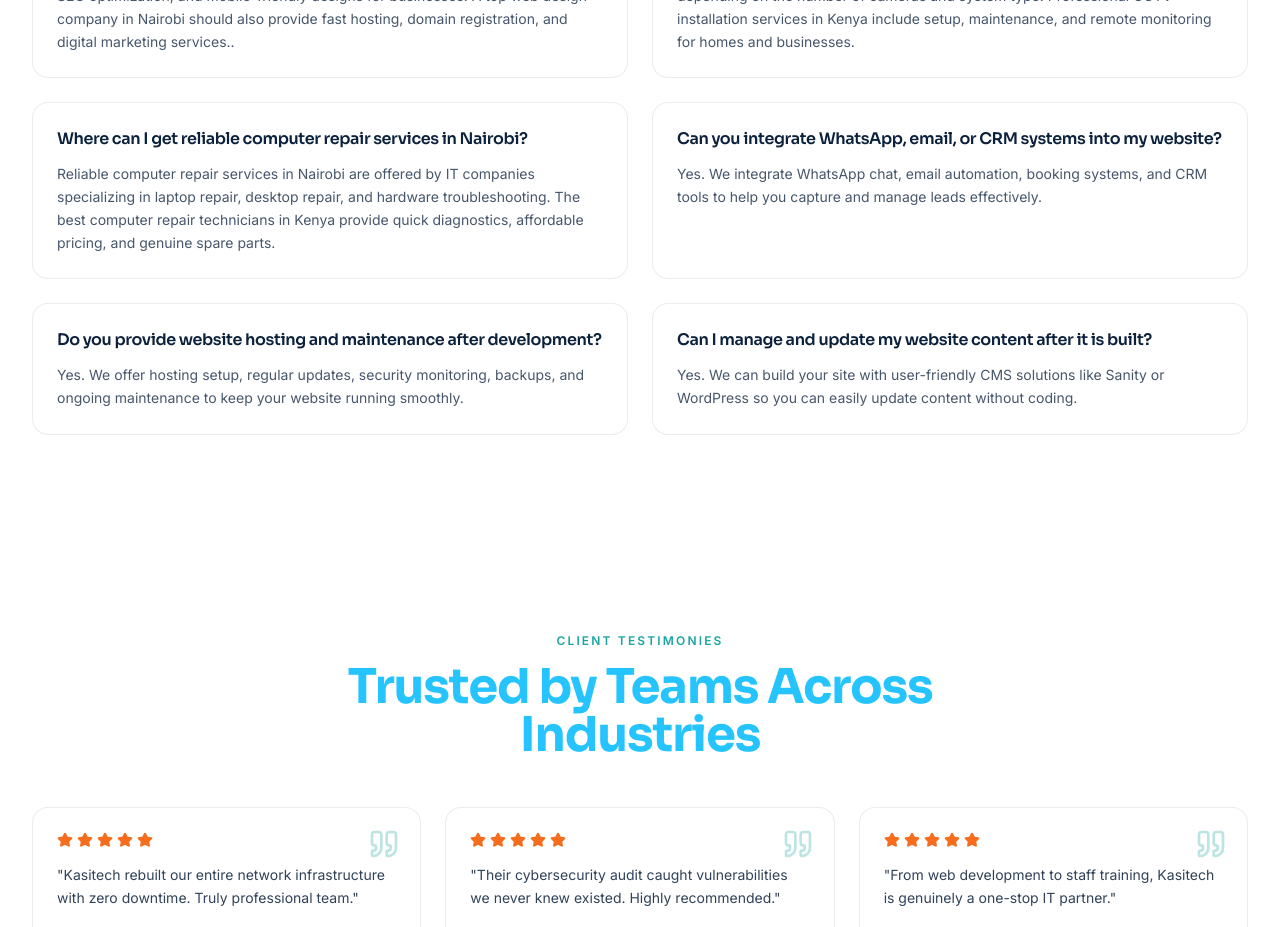
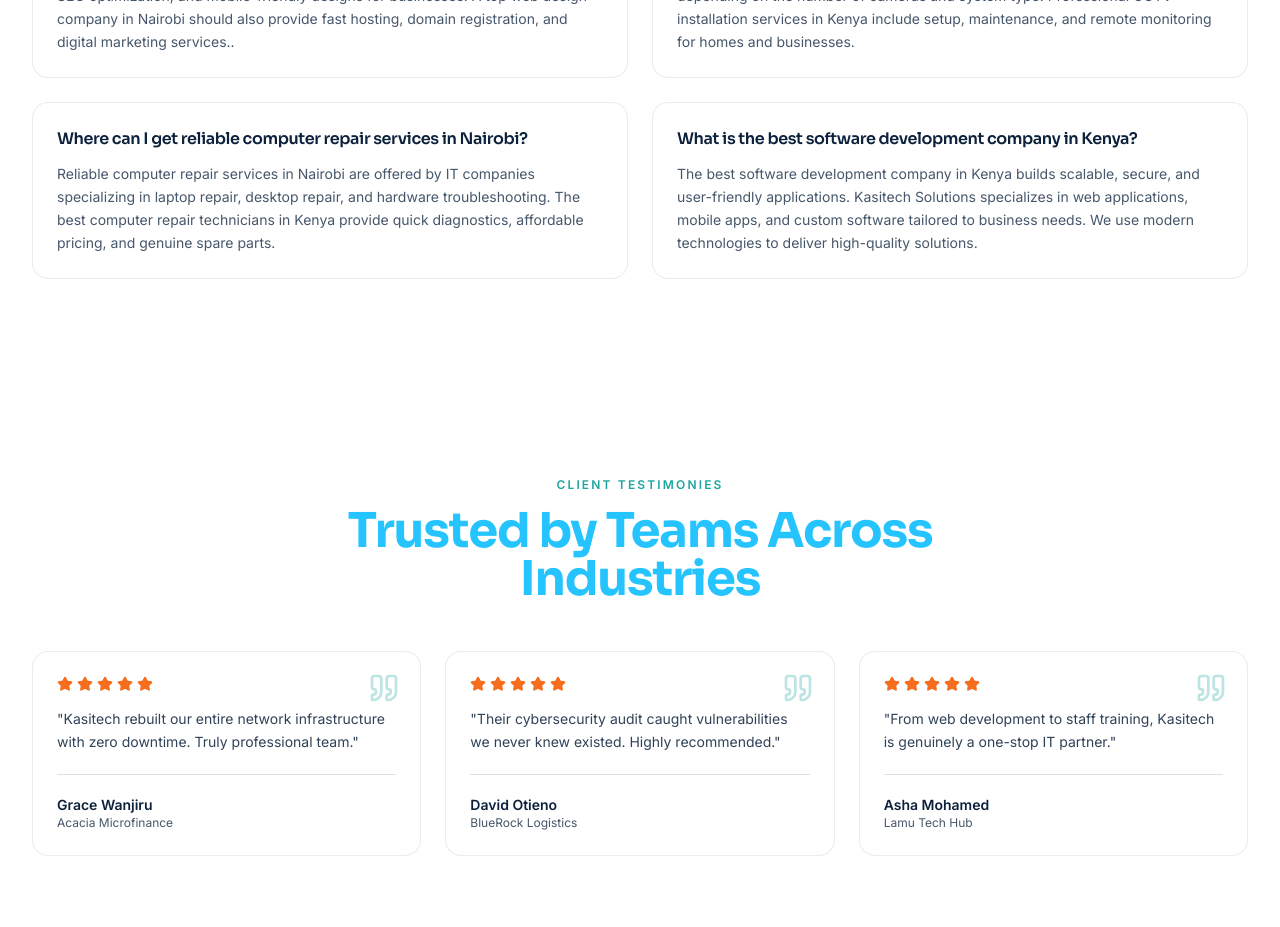
Before and after one commit to Bogita588/Kasitech-Solutions-Limited-Website, a React (Vite) app: page / in a window 1280 px wide. Shown: the part 5600-6527 px from the top of the page. Built offline with nearby package versions, Linux system fonts and the light colour scheme.

Commit message:
made changes

```diff
--- a/src/pages/Index.tsx
+++ b/src/pages/Index.tsx
@@ -38,16 +38,8 @@
     answer: 'Reliable computer repair services in Nairobi are offered by IT companies specializing in laptop repair, desktop repair, and hardware troubleshooting. The best computer repair technicians in Kenya provide quick diagnostics, affordable pricing, and genuine spare parts.'
   },
   {
-    question: 'Can you integrate WhatsApp, email, or CRM systems into my website?',
-    answer: 'Yes. We integrate WhatsApp chat, email automation, booking systems, and CRM tools to help you capture and manage leads effectively.'
-  },
-  {
-    question: 'Do you provide website hosting and maintenance after development?',
-    answer: 'Yes. We offer hosting setup, regular updates, security monitoring, backups, and ongoing maintenance to keep your website running smoothly.'
-  },
-  {
-    question: 'Can I manage and update my website content after it is built?',
-    answer: 'Yes. We can build your site with user-friendly CMS solutions like Sanity or WordPress so you can easily update content without coding.'
+    question: 'What is the best software development company in Kenya?',
+    answer: 'The best software development company in Kenya builds scalable, secure, and user-friendly applications. Kasitech Solutions specializes in web applications, mobile apps, and custom software tailored to business needs. We use modern technologies to deliver high-quality solutions.'
   }
 ];
 const services = [
```
